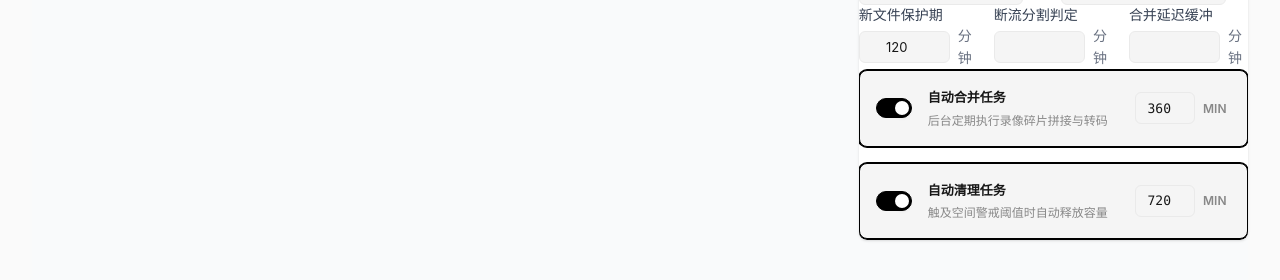
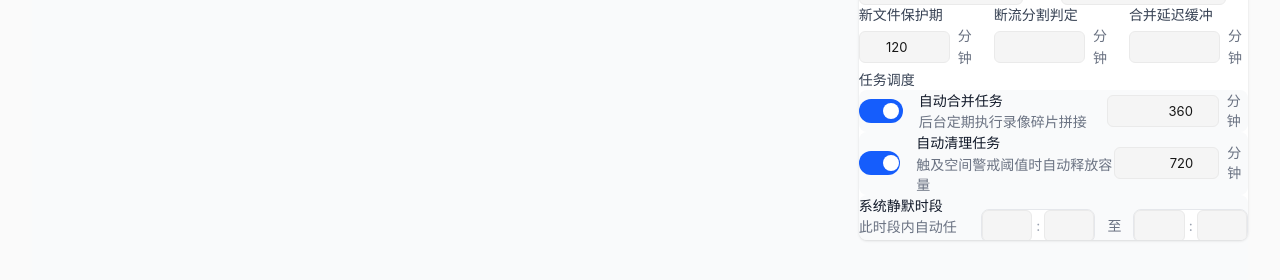
Before and after one commit to wuvjie/bililive-helper-go, a Vue app in the folder frontend/: page / in a window 1280 px wide. Both pictures are taken after a click on the button "设置". Shown: the part 502-782 px from the top of the page. Built offline with nearby package versions, Linux system fonts and the light colour scheme; no server answers.

Commit message:
refactor: rewrite TaskScheduler with Tailwind CSS

```diff
--- a/frontend/src/components/TaskScheduler.vue
+++ b/frontend/src/components/TaskScheduler.vue
@@ -20,180 +20,118 @@ function clampInput(event, max) {
 </script>
 
 <template>
-  <div class="setting-grid">
-    <div class="setting-box" :class="{'is-active': schedule.merge_enabled, 'is-disabled': !schedule.merge_enabled}">
-      <label style="display:flex;align-items:center;flex:1;cursor:pointer;margin:0">
-        <div class="switch" style="margin-right:16px">
-          <input type="checkbox" v-model="schedule.merge_enabled">
-          <span class="switch-slider"></span>
+  <div class="space-y-4">
+    <h3 class="text-sm font-medium text-gray-700">任务调度</h3>
+
+    <!-- 自动合并任务 -->
+    <div class="flex items-center justify-between p-4 bg-gray-50 rounded-lg">
+      <div class="flex items-center gap-4">
+        <button
+          @click="schedule.merge_enabled = !schedule.merge_enabled"
+          :class="[
+            'relative inline-flex h-6 w-11 items-center rounded-full transition-colors',
+            schedule.merge_enabled ? 'bg-blue-600' : 'bg-gray-300'
+          ]"
+        >
+          <span
+            :class="[
+              'inline-block h-4 w-4 transform rounded-full bg-white transition-transform',
+              schedule.merge_enabled ? 'translate-x-6' : 'translate-x-1'
+            ]"
+          ></span>
+        </button>
+        <div>
+          <p class="font-medium text-gray-900">自动合并任务</p>
+          <p class="text-sm text-gray-500">后台定期执行录像碎片拼接</p>
         </div>
-        <div class="setting-info">
-          <div class="setting-title">自动合并任务</div>
-          <div class="setting-desc">后台定期执行录像碎片拼接与转码</div>
-        </div>
-      </label>
-      <div class="setting-control">
-        <input type="number" v-model.number="schedule.merge_interval" :disabled="!schedule.merge_enabled" min="10" max="1440" @input="clampInput($event, 1440)">
-        <span class="setting-unit">MIN</span>
+      </div>
+      <div class="flex items-center gap-2">
+        <input
+          v-model.number="schedule.merge_interval"
+          :disabled="!schedule.merge_enabled"
+          type="number"
+          min="10" max="1440"
+          class="w-20 px-3 py-2 border border-gray-200 rounded-lg text-sm text-right focus:outline-none focus:ring-2 focus:ring-blue-500 focus:border-transparent disabled:opacity-50 disabled:bg-gray-100"
+        >
+        <span class="text-sm text-gray-500">分钟</span>
       </div>
     </div>
 
-    <div class="setting-box" :class="{'is-active': schedule.clean_enabled, 'is-disabled': !schedule.clean_enabled}">
-      <label style="display:flex;align-items:center;flex:1;cursor:pointer;margin:0">
-        <div class="switch" style="margin-right:16px">
-          <input type="checkbox" v-model="schedule.clean_enabled">
-          <span class="switch-slider"></span>
+    <!-- 自动清理任务 -->
+    <div class="flex items-center justify-between p-4 bg-gray-50 rounded-lg">
+      <div class="flex items-center gap-4">
+        <button
+          @click="schedule.clean_enabled = !schedule.clean_enabled"
+          :class="[
+            'relative inline-flex h-6 w-11 items-center rounded-full transition-colors',
+            schedule.clean_enabled ? 'bg-blue-600' : 'bg-gray-300'
+          ]"
+        >
+          <span
+            :class="[
+              'inline-block h-4 w-4 transform rounded-full bg-white transition-transform',
+              schedule.clean_enabled ? 'translate-x-6' : 'translate-x-1'
+            ]"
+          ></span>
+        </button>
+        <div>
+          <p class="font-medium text-gray-900">自动清理任务</p>
+          <p class="text-sm text-gray-500">触及空间警戒阈值时自动释放容量</p>
         </div>
-        <div class="setting-info">
-          <div class="setting-title">自动清理任务</div>
-          <div class="setting-desc">触及空间警戒阈值时自动释放容量</div>
-        </div>
-      </label>
-      <div class="setting-control">
-        <input type="number" v-model.number="schedule.clean_interval" :disabled="!schedule.clean_enabled" min="10" max="1440" @input="clampInput($event, 1440)">
-        <span class="setting-unit">MIN</span>
+      </div>
+      <div class="flex items-center gap-2">
+        <input
+          v-model.number="schedule.clean_interval"
+          :disabled="!schedule.clean_enabled"
+          type="number"
+          min="10" max="1440"
+          class="w-20 px-3 py-2 border border-gray-200 rounded-lg text-sm text-right focus:outline-none focus:ring-2 focus:ring-blue-500 focus:border-transparent disabled:opacity-50 disabled:bg-gray-100"
+        >
+        <span class="text-sm text-gray-500">分钟</span>
       </div>
     </div>
 
-    <div class="setting-box span-full" style="cursor:default; flex-wrap:wrap; gap:24px; justify-content:space-between;">
-      <div class="setting-info" style="margin:0;flex:1;min-width:280px">
-        <div class="setting-title">系统静默时段</div>
-        <div class="setting-desc">此时段内自动任务强制休眠，防止高峰期 IO 读写拥堵</div>
-      </div>
-      <div class="setting-control" style="gap:12px;background:var(--card);padding:6px 16px;border-radius:8px;border:1px solid var(--border);box-shadow:0 1px 2px rgba(0,0,0,.02)">
-        <div class="time-picker">
-          <input type="number" v-model.number="config.BACKUP_START_HOUR" min="0" max="23" placeholder="04">
-          <span>:</span>
-          <input type="number" v-model.number="config.BACKUP_START_MINUTE" min="0" max="59" placeholder="00">
+    <!-- 系统静默时段 -->
+    <div class="p-4 bg-gray-50 rounded-lg">
+      <div class="flex flex-col sm:flex-row sm:items-center sm:justify-between gap-4">
+        <div>
+          <p class="font-medium text-gray-900">系统静默时段</p>
+          <p class="text-sm text-gray-500">此时段内自动任务强制休眠</p>
         </div>
-        <span style="font-size:12px;font-weight:600;color:var(--muted);padding:0 4px">至</span>
-        <div class="time-picker">
-          <input type="number" v-model.number="config.BACKUP_END_HOUR" min="0" max="23" placeholder="12">
-          <span>:</span>
-          <input type="number" v-model.number="config.BACKUP_END_MINUTE" min="0" max="59" placeholder="00">
+        <div class="flex items-center gap-3">
+          <div class="flex items-center gap-1 bg-white px-3 py-2 border border-gray-200 rounded-lg">
+            <input
+              v-model.number="config.BACKUP_START_HOUR"
+              type="number"
+              min="0" max="23"
+              class="w-12 text-center border-0 p-0 focus:outline-none focus:ring-0 text-sm"
+            >
+            <span class="text-gray-400">:</span>
+            <input
+              v-model.number="config.BACKUP_START_MINUTE"
+              type="number"
+              min="0" max="59"
+              class="w-12 text-center border-0 p-0 focus:outline-none focus:ring-0 text-sm"
+            >
+          </div>
+          <span class="text-gray-500">至</span>
+          <div class="flex items-center gap-1 bg-white px-3 py-2 border border-gray-200 rounded-lg">
+            <input
+              v-model.number="config.BACKUP_END_HOUR"
+              type="number"
+              min="0" max="23"
+              class="w-12 text-center border-0 p-0 focus:outline-none focus:ring-0 text-sm"
+            >
+            <span class="text-gray-400">:</span>
+            <input
+              v-model.number="config.BACKUP_END_MINUTE"
+              type="number"
+              min="0" max="59"
+              class="w-12 text-center border-0 p-0 focus:outline-none focus:ring-0 text-sm"
+            >
+          </div>
         </div>
       </div>
     </div>
   </div>
 </template>
-
-<style scoped>
-.setting-grid {
-  display: grid;
-  grid-template-columns: repeat(auto-fit, minmax(320px, 1fr));
-  gap: 16px;
-  margin-bottom: 16px;
-}
-
-.setting-box {
-  display: flex;
-  align-items: center;
-  justify-content: space-between;
-  padding: 16px;
-  background: var(--bg-sub);
-  border: 1px solid var(--border);
-  border-radius: 8px;
-  transition: all 0.25s ease;
-  cursor: pointer;
-}
-
-.setting-box:hover:not(.is-disabled) {
-  border-color: var(--muted);
-}
-
-.setting-box:focus-within {
-  border-color: var(--pri);
-  background: var(--card);
-  box-shadow: 0 0 0 3px var(--pri-r);
-}
-
-.setting-box.is-disabled {
-  opacity: 0.5;
-  cursor: not-allowed;
-}
-
-.setting-box.is-active {
-  border-color: var(--pri);
-  box-shadow: 0 0 0 1px var(--pri);
-}
-
-.setting-info {
-  flex: 1;
-  margin-right: 16px;
-}
-
-.setting-title {
-  font-size: 13px;
-  font-weight: 600;
-  color: var(--text);
-}
-
-.setting-desc {
-  font-size: 12px;
-  color: var(--muted);
-  margin-top: 4px;
-  line-height: 1.5;
-}
-
-.setting-control {
-  display: flex;
-  align-items: center;
-  gap: 8px;
-  flex-shrink: 0;
-}
-
-.setting-unit {
-  font-size: 12px;
-  font-weight: 600;
-  color: var(--muted);
-  width: 28px;
-  text-align: left;
-  display: inline-block;
-}
-
-.setting-control input[type="number"] {
-  width: 60px;
-  padding: 0 8px 0 0;
-  text-align: right;
-  font-family: var(--font-mono);
-  font-size: 13px;
-  font-weight: 500;
-}
-
-.span-full {
-  grid-column: 1 / -1;
-}
-
-.time-picker {
-  display: inline-flex;
-  align-items: center;
-  background: var(--bg-sub);
-  border: 1px solid var(--border);
-  border-radius: 6px;
-  transition: all 0.2s;
-  overflow: hidden;
-}
-
-.time-picker:focus-within {
-  border-color: var(--pri);
-  box-shadow: 0 0 0 3px var(--pri-r);
-  background: var(--card);
-}
-
-.time-picker input {
-  width: 40px;
-  border: none;
-  background: transparent;
-  text-align: center;
-  box-shadow: none !important;
-  font-size: 13px;
-  border-radius: 0;
-  -moz-appearance: textfield;
-}
-
-.time-picker input::-webkit-outer-spin-button,
-.time-picker input::-webkit-inner-spin-button {
-  -webkit-appearance: none;
-  margin: 0;
-}
-</style>
```
